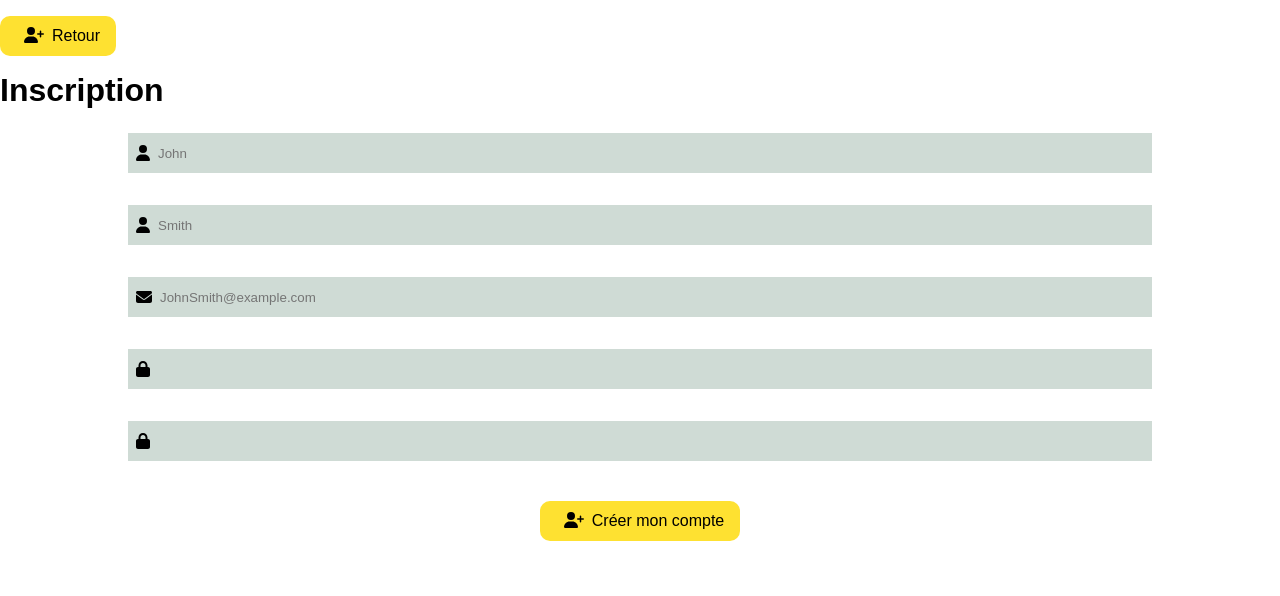
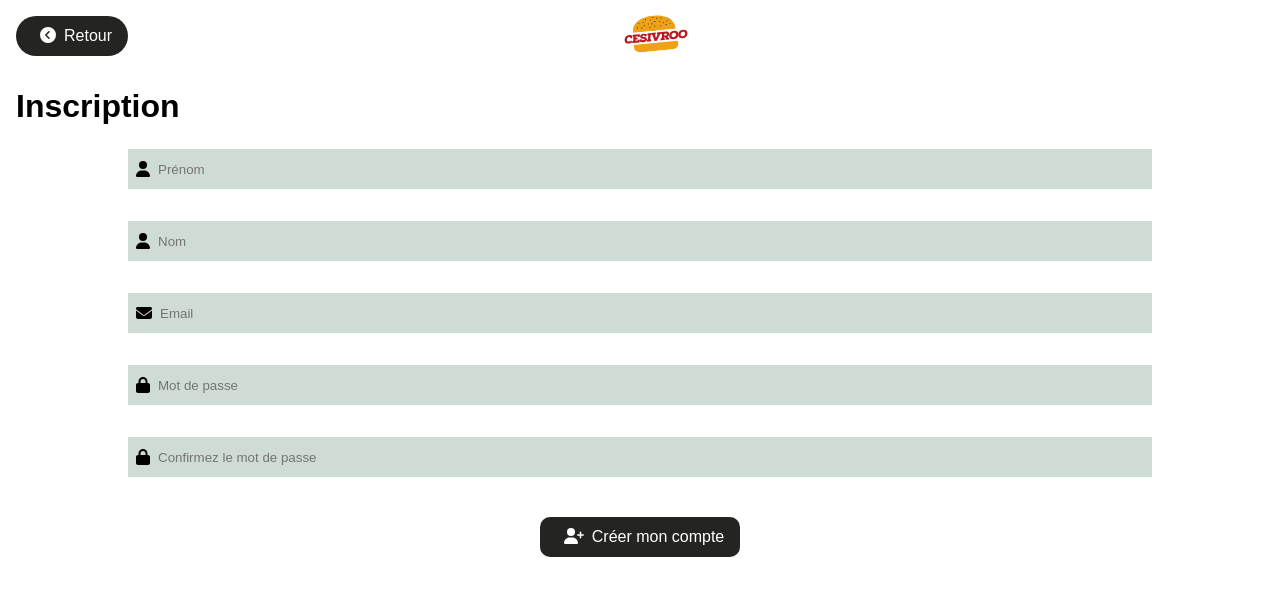
Before and after one commit to OscarPALISSOT/ElectiveLogicielWebApp, a React (Vite) app in the folder Web_Client_Front/: page /register in a window 1280 px wide. Shown: the top 596 px of the page. Built offline with nearby package versions, Linux system fonts and the light colour scheme; no server answers.

Commit message:
PL-37 register front

```diff
--- a/Web_Client_Front/src/Pages/CreateAccount/CreateAccount.module.css
+++ b/Web_Client_Front/src/Pages/CreateAccount/CreateAccount.module.css
@@ -1,3 +1,31 @@
+.header{
+    display: flex;
+    flex-direction: row;
+    align-items: center;
+    justify-content: space-between;
+    width: 100%;
+    margin: 1rem 0;
+}
+
+.header:first-child{
+    margin: 0 1rem;
+}
+
+.headerLogo{
+    width: 4rem;
+    margin-right: 50vw;
+    transform: translateX(50%);
+}
+
+.header img{
+    width: 100%;
+}
+
+.title{
+    margin-top: 1rem;
+    margin-left: 1rem;
+}
+
 .form{
     display: flex;
     flex-direction: column;
--- a/Web_Client_Front/src/Pages/CreateAccount/CreateAccount.tsx
+++ b/Web_Client_Front/src/Pages/CreateAccount/CreateAccount.tsx
@@ -4,7 +4,7 @@ import React, {useEffect} from "react";
 import axios from "axios";
 import {useNavigate} from "react-router";
 import {FontAwesomeIcon} from "@fortawesome/react-fontawesome";
-import {faEnvelope, faLock, faUser, faUserPlus} from "@fortawesome/free-solid-svg-icons";
+import {faCircleChevronLeft, faEnvelope, faLock, faUser, faUserPlus} from "@fortawesome/free-solid-svg-icons";
 import styles from './CreateAccount.module.css'
 
 
@@ -85,26 +85,30 @@ function CreateAccount() {
     return (
         <>
 
-            <div className="headerrrr">
-                <Btn label={'Retour'} style={'yellow'} icon={<FontAwesomeIcon icon={faUserPlus} />} onClick={() => navigate("/login")}/>
-                <h1>Inscription</h1>
+            <div className={styles.header}>
+                <Btn label={'Retour'} style={'dark'} icon={<FontAwesomeIcon icon={faCircleChevronLeft} />} onClick={() => navigate("/login")} rounded/>
+                <div className={styles.headerLogo}>
+                    <img src="./src/Assets/img/logo.svg" alt=""/>
+                </div>
             </div>
+
+            <h1 className={styles.title}>Inscription</h1>
             <form className={styles.form} onSubmit={handleSubmit}>
                 <div className={styles.inputContainer}>
-                    <InputField name={'firstName'} type={'text'} placeholder={'John'} required={true}
+                    <InputField name={'firstName'} type={'text'} placeholder={'Prénom'} required={true}
                                 value={inputs.firstName} onChange={handleChange} style={'primary'} icon={<FontAwesomeIcon icon={faUser} />}/>
-                    <InputField name={'lastName'} type={'text'} placeholder={'Smith'} required={true}
+                    <InputField name={'lastName'} type={'text'} placeholder={'Nom'} required={true}
                                 value={inputs.lastName} onChange={handleChange} style={'primary'} icon={<FontAwesomeIcon icon={faUser} />}/>
-                    <InputField name={'email'} type={'text'} placeholder={'JohnSmith@example.com'}
+                    <InputField name={'email'} type={'text'} placeholder={'Email'}
                                 required={true} value={inputs.email} onChange={handleChange} style={'primary'} icon={<FontAwesomeIcon icon={faEnvelope} />}/>
                     {emailExist && <p>Cet email est déjà utilisé</p>}
-                    <InputField name={'pwd'} type={'password'} required={true} value={inputs.pwd}
+                    <InputField name={'pwd'} type={'password'} required={true} value={inputs.pwd} placeholder={'Mot de passe'}
                                 onChange={handleChange} style={'primary'} icon={<FontAwesomeIcon icon={faLock} />}/>
                     <InputField name={'pwdConfirm'} type={'password'} required={true}
-                                value={inputs.pwdConfirm} onChange={handleChange} style={'primary'} icon={<FontAwesomeIcon icon={faLock} />}/>
+                                value={inputs.pwdConfirm} onChange={handleChange} style={'primary'} icon={<FontAwesomeIcon icon={faLock} />} placeholder={'Confirmez le mot de passe'}/>
                     {samePwd && <p>Les mots de passe ne sont pas identiques</p>}
                 </div>
-                <Btn label={'Créer mon compte'} disabled={disabled} style={'yellow'} icon={<FontAwesomeIcon icon={faUserPlus} />}/>
+                <Btn label={'Créer mon compte'} disabled={disabled} style={'dark'} icon={<FontAwesomeIcon icon={faUserPlus} />}/>
             </form>
         </>
     )
```
